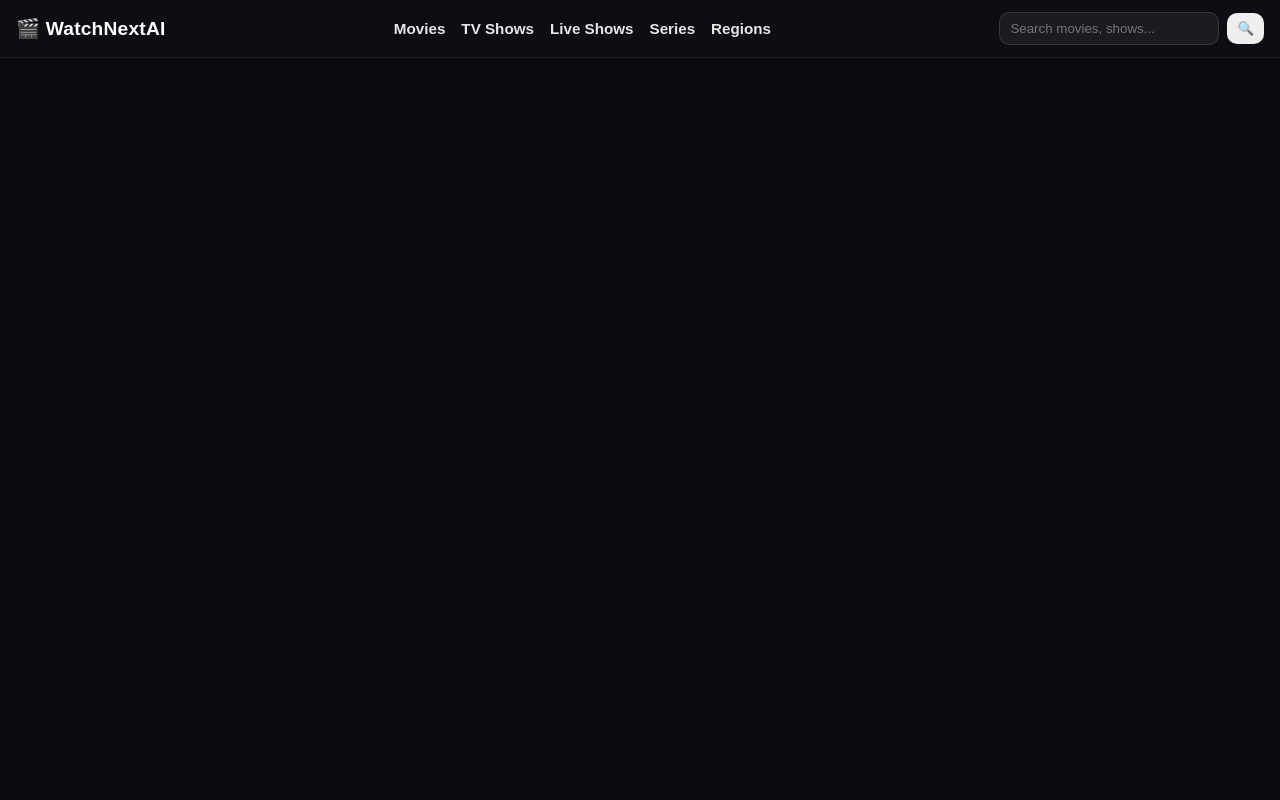
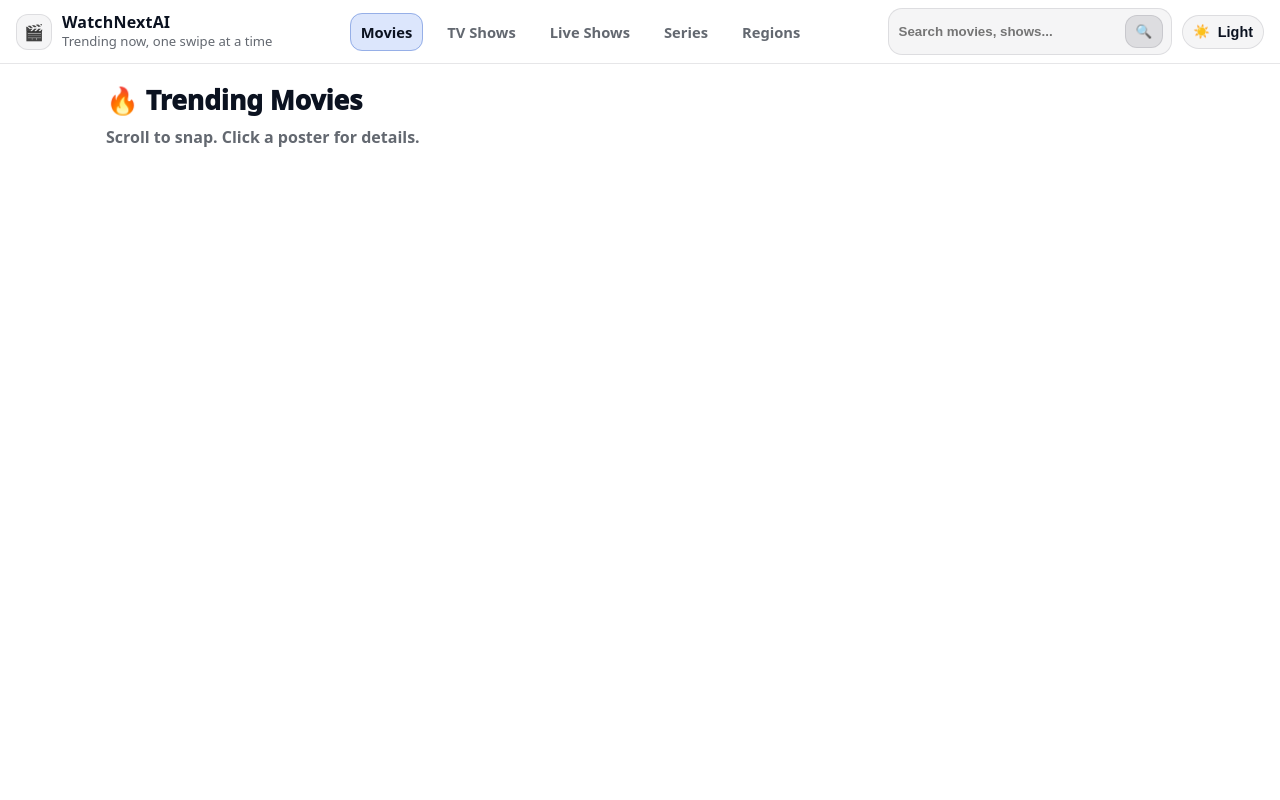
Before and after one commit to tirth6851/watchnextai, a Flask app: page / in a window 1280 px wide. Run offline with Flask 3, Linux system fonts and the light colour scheme; data that the repository does not hold is empty.

Commit message:
UI: TikTok feed polish + dark/light toggle + modern theme tokens

```diff
--- a/static/css/style.css
+++ b/static/css/style.css
@@ -1,113 +1,281 @@
-/* Global reset */
+/* =========================
+   Theme tokens (shadcn/radix-ish)
+   ========================= */
+:root {
+  --radius: 14px;
+
+  /* Light */
+  --bg: #ffffff;
+  --fg: #0b1220;
+  --muted: rgba(11, 18, 32, 0.64);
+  --card: rgba(11, 18, 32, 0.04);
+  --border: rgba(11, 18, 32, 0.10);
+
+  --shadow: 0 18px 50px rgba(0, 0, 0, 0.18);
+
+  /* Accent */
+  --accent: #2563eb;
+  --accent-2: rgba(37, 99, 235, 0.16);
+
+  /* Buttons */
+  --btn: rgba(11, 18, 32, 0.10);
+  --btn-hover: rgba(11, 18, 32, 0.14);
+
+  /* Feed */
+  --overlay: linear-gradient(to top, rgba(0,0,0,0.74), rgba(0,0,0,0.15));
+}
+
+@media (prefers-color-scheme: dark) {
+  :root {
+    --bg: #0b0b0f;
+    --fg: #f3f4f6;
+    --muted: rgba(243, 244, 246, 0.70);
+    --card: rgba(255, 255, 255, 0.06);
+    --border: rgba(255, 255, 255, 0.12);
+    --shadow: 0 18px 60px rgba(0, 0, 0, 0.60);
+
+    --accent: #60a5fa;
+    --accent-2: rgba(96, 165, 250, 0.18);
+
+    --btn: rgba(255, 255, 255, 0.10);
+    --btn-hover: rgba(255, 255, 255, 0.14);
+
+    --overlay: linear-gradient(to top, rgba(0,0,0,0.76), rgba(0,0,0,0.16));
+  }
+}
+
+/* Explicit override */
+html[data-theme="light"] {
+  --bg: #ffffff;
+  --fg: #0b1220;
+  --muted: rgba(11, 18, 32, 0.64);
+  --card: rgba(11, 18, 32, 0.04);
+  --border: rgba(11, 18, 32, 0.10);
+  --shadow: 0 18px 50px rgba(0, 0, 0, 0.18);
+  --accent: #2563eb;
+  --accent-2: rgba(37, 99, 235, 0.16);
+  --btn: rgba(11, 18, 32, 0.10);
+  --btn-hover: rgba(11, 18, 32, 0.14);
+  --overlay: linear-gradient(to top, rgba(0,0,0,0.74), rgba(0,0,0,0.15));
+}
+
+html[data-theme="dark"] {
+  --bg: #0b0b0f;
+  --fg: #f3f4f6;
+  --muted: rgba(243, 244, 246, 0.70);
+  --card: rgba(255, 255, 255, 0.06);
+  --border: rgba(255, 255, 255, 0.12);
+  --shadow: 0 18px 60px rgba(0, 0, 0, 0.60);
+  --accent: #60a5fa;
+  --accent-2: rgba(96, 165, 250, 0.18);
+  --btn: rgba(255, 255, 255, 0.10);
+  --btn-hover: rgba(255, 255, 255, 0.14);
+  --overlay: linear-gradient(to top, rgba(0,0,0,0.76), rgba(0,0,0,0.16));
+}
+
+/* =========================
+   Base
+   ========================= */
 * { box-sizing: border-box; }
 html, body { height: 100%; }
 body {
   margin: 0;
-  font-family: Arial, sans-serif;
-  background: #0b0b0f;
-  color: #fff;
+  font-family: ui-sans-serif, system-ui, -apple-system, Segoe UI, Roboto, Arial, "Apple Color Emoji","Segoe UI Emoji";
+  background: var(--bg);
+  color: var(--fg);
 }
 
-/* Navbar */
+/* =========================
+   Navbar
+   ========================= */
 .navbar {
-  height: 58px;
-  width: 100%;
+  height: 64px;
   display: flex;
   align-items: center;
   justify-content: space-between;
+  gap: 14px;
   padding: 0 16px;
   position: sticky;
   top: 0;
-  z-index: 10;
-  background: rgba(15, 15, 20, 0.92);
+  z-index: 50;
+  background: color-mix(in srgb, var(--bg) 90%, transparent);
+  border-bottom: 1px solid var(--border);
   backdrop-filter: blur(10px);
-  border-bottom: 1px solid rgba(255,255,255,0.08);
+}
+
+.brand {
+  display: flex;
+  align-items: center;
+  gap: 10px;
+  min-width: 220px;
 }
 
 .logo {
-  font-size: 1.2rem;
-  font-weight: 800;
+  width: 36px;
+  height: 36px;
+  border-radius: 12px;
+  display: grid;
+  place-items: center;
+  background: var(--card);
+  border: 1px solid var(--border);
+}
+
+.brand-title {
+  font-weight: 900;
   letter-spacing: 0.2px;
+  line-height: 1.1;
+}
+
+.brand-subtitle {
+  font-size: 0.82rem;
+  color: var(--muted);
+  line-height: 1.1;
+  margin-top: 2px;
 }
 
 .nav-links {
   list-style: none;
   display: flex;
-  gap: 16px;
+  gap: 14px;
+  padding: 0;
   margin: 0;
-  padding: 0;
+  align-items: center;
 }
 
-.nav-links a {
-  color: rgba(255,255,255,0.9);
+.nav-link {
   text-decoration: none;
-  font-weight: 600;
-  font-size: 0.95rem;
+  color: var(--muted);
+  font-weight: 800;
+  font-size: 0.92rem;
+  padding: 8px 10px;
+  border-radius: 12px;
 }
 
-.nav-links a:hover { opacity: 0.8; }
+.nav-link:hover {
+  background: var(--card);
+  color: var(--fg);
+}
 
-.search-box {
+.nav-link.active {
+  color: var(--fg);
+  background: var(--accent-2);
+  border: 1px solid color-mix(in srgb, var(--accent) 30%, var(--border));
+}
+
+.nav-actions {
+  display: flex;
+  align-items: center;
+  gap: 10px;
+}
+
+.search {
   display: flex;
   align-items: center;
   gap: 8px;
+  background: var(--card);
+  border: 1px solid var(--border);
+  border-radius: 14px;
+  padding: 6px 8px;
 }
 
-.search-box input {
+.search input {
   width: 220px;
-  padding: 8px 10px;
-  border-radius: 10px;
-  border: 1px solid rgba(255,255,255,0.12);
-  background: rgba(255,255,255,0.06);
-  color: #fff;
+  border: none;
   outline: none;
+  background: transparent;
+  color: var(--fg);
+  font-weight: 700;
 }
 
-.search-box button {
+.icon-btn {
+  border: 1px solid var(--border);
+  background: var(--btn);
+  color: var(--fg);
   padding: 8px 10px;
-  border-radius: 10px;
-  border: none;
+  border-radius: 12px;
   cursor: pointer;
 }
+.icon-btn:hover { background: var(--btn-hover); }
 
-/* Feed layout */
-.feed {
-  height: calc(100vh - 58px);
-  overflow: hidden; /* scrolling is inside container */
+.pill-btn {
+  border: 1px solid var(--border);
+  background: var(--card);
+  color: var(--fg);
+  padding: 8px 10px;
+  border-radius: 999px;
+  cursor: pointer;
+  display: flex;
+  align-items: center;
+  gap: 8px;
+  font-weight: 900;
+}
+.pill-btn:hover { background: var(--btn-hover); }
+.pill-text { font-size: 0.9rem; }
+
+/* =========================
+   Page header
+   ========================= */
+.page {
+  height: calc(100vh - 64px);
+  overflow: hidden;
 }
 
-.feed-container {
-  height: 100%;
+.page-header {
+  max-width: 1100px;
+  margin: 0 auto;
+  padding: 18px 16px 10px;
+}
+
+.page-title {
+  margin: 0;
+  font-size: 1.65rem;
+  font-weight: 950;
+}
+
+.page-hint {
+  margin: 8px 0 0;
+  color: var(--muted);
+  font-weight: 700;
+}
+
+/* =========================
+   Feed
+   ========================= */
+.feed {
+  height: calc(100vh - 64px - 86px);
   overflow-y: auto;
   scroll-snap-type: y mandatory;
   scroll-behavior: smooth;
+  padding: 12px 0 18px;
 }
 
-/* Hide scrollbar (optional) */
-.feed-container::-webkit-scrollbar { width: 0; height: 0; }
+.feed::-webkit-scrollbar { width: 0; height: 0; }
 
-/* Each item fills the viewport */
 .feed-item {
-  height: calc(100vh - 58px);
+  height: calc(100vh - 64px - 86px);
   scroll-snap-align: start;
+  display: grid;
+  place-items: center;
   position: relative;
-  display: flex;
-  align-items: center;
-  justify-content: center;
-  padding: 22px 12px;
+  padding: 20px 12px;
 }
 
-/* Poster */
 .poster-link {
-  display: block;
-  width: min(420px, 92vw);
+  width: min(440px, 92vw);
   height: min(78vh, 760px);
-  border-radius: 18px;
+  border-radius: 20px;
   overflow: hidden;
-  box-shadow: 0 18px 50px rgba(0,0,0,0.6);
+  box-shadow: var(--shadow);
   transform: scale(0.94);
-  opacity: 0.55;
+  opacity: 0.62;
   transition: transform 220ms ease, opacity 220ms ease;
+  border: 1px solid var(--border);
+  background: var(--card);
+}
+
+.feed-item.active .poster-link {
+  transform: scale(1);
+  opacity: 1;
 }
 
 .poster {
--- a/static/js/script.js
+++ b/static/js/script.js
@@ -2,42 +2,100 @@ let page = 1;
 const container = document.getElementById("movie-container");
 const loading = document.getElementById("loading");
 
+const themeToggle = document.getElementById("themeToggle");
+const themeIcon = document.getElementById("themeIcon");
+const themeLabel = document.getElementById("themeLabel");
+
+const searchInput = document.getElementById("searchInput");
+const searchBtn = document.getElementById("searchBtn");
+
 let isLoading = false;
 let hasMore = true;
 
-// Find the most visible item and mark it active
-function updateActiveCard() {
+/* =========================
+   Theme (system / light / dark)
+   ========================= */
+function getSystemTheme() {
+  return window.matchMedia && window.matchMedia("(prefers-color-scheme: dark)").matches
+    ? "dark"
+    : "light";
+}
+
+function applyTheme(mode) {
+  // mode: "system" | "light" | "dark"
+  document.documentElement.setAttribute("data-theme", mode);
+
+  const effective = mode === "system" ? getSystemTheme() : mode;
+  if (effective === "dark") {
+    themeIcon.textContent = "🌙";
+    themeLabel.textContent = "Dark";
+  } else {
+    themeIcon.textContent = "☀️";
+    themeLabel.textContent = "Light";
+  }
+}
+
+function loadTheme() {
+  const saved = localStorage.getItem("wn_theme") || "system";
+  applyTheme(saved);
+}
+
+function toggleTheme() {
+  const current = document.documentElement.getAttribute("data-theme") || "system";
+  const next = current === "dark" ? "light" : "dark"; // simple toggle between dark/light
+  localStorage.setItem("wn_theme", next);
+  applyTheme(next);
+}
+
+themeToggle?.addEventListener("click", toggleTheme);
+
+// If user uses "system", update live when OS theme changes
+if (window.matchMedia) {
+  window.matchMedia("(prefers-color-scheme: dark)").addEventListener("change", () => {
+    const current = document.documentElement.getAttribute("data-theme") || "system";
+    if (current === "system") applyTheme("system");
+  });
+}
+
+loadTheme();
+
+/* =========================
+   Active card detection (IntersectionObserver)
+   ========================= */
+function setupActiveObserver() {
   const items = document.querySelectorAll(".feed-item");
   if (!items.length) return;
 
-  const viewportTop = container.scrollTop;
-  const viewportHeight = container.clientHeight;
+  const observer = new IntersectionObserver(
+    (entries) => {
+      // pick the entry with the highest intersectionRatio
+      let best = null;
+      for (const e of entries) {
+        if (e.isIntersecting) {
+          if (!best || e.intersectionRatio > best.intersectionRatio) best = e;
+        }
+      }
+      if (best?.target) {
+        document.querySelectorAll(".feed-item").forEach(el => el.classList.remove("active"));
+        best.target.classList.add("active");
+      }
+    },
+    { root: container, threshold: [0.35, 0.5, 0.65, 0.8] }
+  );
 
-  let bestItem = null;
-  let bestScore = -Infinity;
-
-  items.forEach(item => {
-    const rect = item.getBoundingClientRect();
-    // rect is relative to window; we want visibility score based on center distance
-    const centerDist = Math.abs((rect.top + rect.height / 2) - (window.innerHeight / 2));
-    const score = -centerDist; // closer to center = better (less distance)
-
-    if (score > bestScore) {
-      bestScore = score;
-      bestItem = item;
-    }
-  });
-
-  items.forEach(i => i.classList.remove("active"));
-  if (bestItem) bestItem.classList.add("active");
+  items.forEach(item => observer.observe(item));
 }
 
+/* =========================
+   Infinite scroll
+   ========================= */
 async function loadMoreMovies() {
   if (isLoading || !hasMore) return;
 
   isLoading = true;
   loading.style.display = "block";
   loading.textContent = "Loading more movies...";
+
   page++;
 
   let data = { movies: [], error: "Failed to load more movies." };
@@ -53,29 +111,24 @@ async function loadMoreMovies() {
     data.error = err.message || data.error;
   }
 
-  if (data.error && (!data.movies || data.movies.length === 0)) {
-    loading.textContent = data.error;
-    isLoading = false;
-    return;
-  }
-
   if (!data.movies || data.movies.length === 0) {
     hasMore = false;
-    loading.textContent = "No more movies to load.";
+    loading.textContent = data.error || "No more movies to load.";
     isLoading = false;
     return;
   }
 
   data.movies.forEach(movie => {
     const item = document.createElement("article");
-    item.className = "feed-item movie-card";
+    item.className = "feed-item";
     item.dataset.id = movie.id;
+    item.dataset.title = (movie.title || "").toLowerCase();
 
     const posterPath = movie.poster_path
       ? `https://image.tmdb.org/t/p/w500${movie.poster_path}`
       : "https://via.placeholder.com/500x750?text=No+Image";
 
-    const overview = movie.overview ? movie.overview : "";
+    const overview = movie.overview ? movie.overview : "No overview available.";
 
     item.innerHTML = `
       <a class="poster-link" href="/movie/${movie.id}" aria-label="Open ${movie.title}">
@@ -83,34 +136,67 @@ async function loadMoreMovies() {
       </a>
 
       <div class="overlay">
-        <div class="title-row">
-          <h2 class="movie-title">${movie.title}</h2>
-          <div class="rating">⭐ ${movie.vote_average ?? ""}</div>
+        <div class="overlay-top">
+          <div class="title-wrap">
+            <h2 class="movie-title">${movie.title}</h2>
+            ${movie.release_date ? `<div class="meta">${movie.release_date}</div>` : ``}
+          </div>
+
+          <div class="badge" title="TMDB Rating">
+            <span aria-hidden="true">⭐</span>
+            <span>${movie.vote_average ?? ""}</span>
+          </div>
         </div>
+
         <p class="overview">${overview}</p>
+
         <div class="actions">
           <a class="btn" href="/movie/${movie.id}">Details</a>
-          <button class="btn btn-ghost" type="button">Save</button>
+          <button class="btn btn-ghost" type="button" data-action="save">Save</button>
+          <button class="btn btn-ghost" type="button" data-action="share">Share</button>
         </div>
+      </div>
+
+      <div class="right-rail" aria-hidden="true">
+        <div class="rail-btn">❤️</div>
+        <div class="rail-btn">➕</div>
+        <div class="rail-btn">↗️</div>
       </div>
     `;
 
     container.appendChild(item);
   });
 
+  // re-run observer on new items
+  setupActiveObserver();
+
   loading.style.display = "none";
   isLoading = false;
-  updateActiveCard();
 }
 
-// Scroll handler for container (not window!)
-container.addEventListener("scroll", () => {
-  updateActiveCard();
-
-  // Load more when near bottom
-  const nearBottom = container.scrollTop + container.clientHeight >= container.scrollHeight - 800;
+container?.addEventListener("scroll", () => {
+  const nearBottom = container.scrollTop + container.clientHeight >= container.scrollHeight - 900;
   if (nearBottom) loadMoreMovies();
 });
 
-// Initial
-updateActiveCard();
+/* =========================
+   Search filter (client-side)
+   ========================= */
+function filterMovies(query) {
+  const q = (query || "").trim().toLowerCase();
+  const items = document.querySelectorAll(".feed-item");
+
+  items.forEach(item => {
+    const title = item.dataset.title || "";
+    item.style.display = q === "" || title.includes(q) ? "" : "none";
+  });
+}
+
+searchBtn?.addEventListener("click", () => filterMovies(searchInput.value));
+searchInput?.addEventListener("keydown", (e) => {
+  if (e.key === "Enter") filterMovies(searchInput.value);
+});
+
+/* Init */
+setupActiveObserver();
+loading.style.display = "none";
--- a/templates/index.html
+++ b/templates/index.html
@@ -1,5 +1,5 @@
 <!DOCTYPE html>
-<html lang="en">
+<html lang="en" data-theme="system">
 <head>
   <meta charset="UTF-8" />
   <meta name="viewport" content="width=device-width, initial-scale=1.0" />
@@ -9,33 +9,51 @@
 </head>
 
 <body>
-  <!-- Top Navbar -->
+  <!-- Navbar -->
   <nav class="navbar">
-    <div class="logo">🎬 WatchNextAI</div>
+    <div class="brand">
+      <div class="logo">🎬</div>
+      <div class="brand-text">
+        <div class="brand-title">WatchNextAI</div>
+        <div class="brand-subtitle">Trending now, one swipe at a time</div>
+      </div>
+    </div>
 
     <ul class="nav-links">
-      <li><a href="#">Movies</a></li>
-      <li><a href="#">TV Shows</a></li>
-      <li><a href="#">Live Shows</a></li>
-      <li><a href="#">Series</a></li>
-      <li><a href="#">Regions</a></li>
+      <li><a href="#" class="nav-link active">Movies</a></li>
+      <li><a href="#" class="nav-link">TV Shows</a></li>
+      <li><a href="#" class="nav-link">Live Shows</a></li>
+      <li><a href="#" class="nav-link">Series</a></li>
+      <li><a href="#" class="nav-link">Regions</a></li>
     </ul>
 
-    <div class="search-box">
-      <input type="text" placeholder="Search movies, shows..." />
-      <button type="button">🔍</button>
+    <div class="nav-actions">
+      <div class="search">
+        <input id="searchInput" type="text" placeholder="Search movies, shows..." />
+        <button id="searchBtn" class="icon-btn" type="button" aria-label="Search">🔍</button>
+      </div>
+
+      <button id="themeToggle" class="pill-btn" type="button" aria-label="Toggle theme" title="Toggle theme">
+        <span id="themeIcon" aria-hidden="true">🌙</span>
+        <span class="pill-text" id="themeLabel">Dark</span>
+      </button>
     </div>
   </nav>
 
-  <!-- TikTok-style feed -->
-  <main class="feed">
+  <!-- Feed -->
+  <main class="page">
+    <header class="page-header">
+      <h1 class="page-title">🔥 Trending Movies</h1>
+      <p class="page-hint">Scroll to snap. Click a poster for details.</p>
+    </header>
+
     {% if error_message %}
-      <p class="error-message">{{ error_message }}</p>
+      <div class="toast toast-error" role="status">{{ error_message }}</div>
     {% endif %}
 
-    <section id="movie-container" class="feed-container">
+    <section id="movie-container" class="feed" aria-label="Movie feed">
       {% for movie in movies %}
-        <article class="feed-item movie-card" data-id="{{ movie.id }}">
+        <article class="feed-item" data-id="{{ movie.id }}" data-title="{{ (movie.title or '')|lower }}">
           <a class="poster-link" href="/movie/{{ movie.id }}" aria-label="Open {{ movie.title }}">
             <img
               class="poster"
@@ -46,23 +64,37 @@
           </a>
 
           <div class="overlay">
-            <div class="title-row">
-              <h2 class="movie-title">{{ movie.title }}</h2>
-              <div class="rating">⭐ {{ movie.vote_average }}</div>
+            <div class="overlay-top">
+              <div class="title-wrap">
+                <h2 class="movie-title">{{ movie.title }}</h2>
+                {% if movie.release_date %}
+                  <div class="meta">{{ movie.release_date }}</div>
+                {% endif %}
+              </div>
+
+              <div class="badge" title="TMDB Rating">
+                <span aria-hidden="true">⭐</span>
+                <span>{{ movie.vote_average }}</span>
+              </div>
             </div>
-
-            {% if movie.release_date %}
-              <div class="meta">Released: {{ movie.release_date }}</div>
-            {% endif %}
 
             {% if movie.overview %}
               <p class="overview">{{ movie.overview }}</p>
+            {% else %}
+              <p class="overview muted">No overview available.</p>
             {% endif %}
 
             <div class="actions">
               <a class="btn" href="/movie/{{ movie.id }}">Details</a>
               <button class="btn btn-ghost" type="button" data-action="save">Save</button>
+              <button class="btn btn-ghost" type="button" data-action="share">Share</button>
             </div>
+          </div>
+
+          <div class="right-rail" aria-hidden="true">
+            <div class="rail-btn">❤️</div>
+            <div class="rail-btn">➕</div>
+            <div class="rail-btn">↗️</div>
           </div>
         </article>
       {% endfor %}
@@ -72,7 +104,7 @@
       <p class="empty-state">No movies available right now.</p>
     {% endif %}
 
-    <div id="loading" class="loading">Loading more movies...</div>
+    <div id="loading" class="toast toast-neutral">Loading more movies...</div>
   </main>
 
   <script src="{{ url_for('static', filename='js/script.js') }}"></script>
```
Also changed, not shown: other parts of static/css/style.css (+86 -58 lines).
